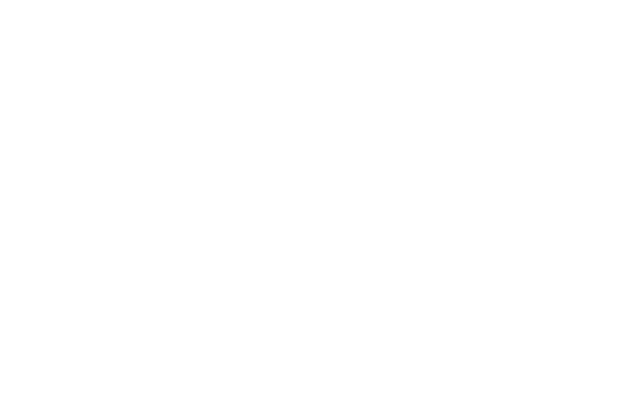
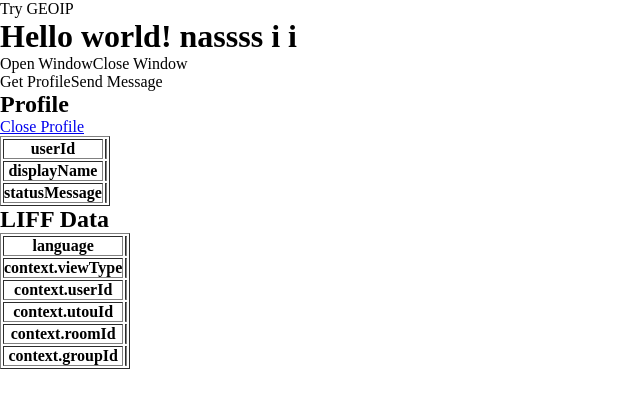
Before and after one commit to ionflare/nuxt-liff, a Nuxt app: page /index_ori in a window 1280 px wide. Before the commit this address had no page. Shown: the top 408 px of the page, without its empty margins (0-640 px from the left). Built offline with nearby package versions, Linux system fonts and the light colour scheme.

Commit message:
change ui

```diff
--- /dev/null
+++ b/components/Profile.vue
@@ -0,0 +1,80 @@
+<template>
+
+  <div>
+
+      <div>
+          <button onclick="getLocation()">Try GEOIP</button>
+
+                <p id="demo"></p>
+      </div>
+
+
+    <h1>Hello world! nassss i i</h1>
+
+      <div id="test"></div>
+
+
+      <div class="buttongroup">
+        <div class="buttonrow">
+            <button id="openwindowbutton">Open Window</button>
+            <button id="closewindowbutton">Close Window</button>
+        </div>
+        <div class="buttonrow">
+            <button id="getprofilebutton">Get Profile</button>
+            <button id="sendmessagebutton">Send Message</button>
+        </div>
+    </div>
+
+    <div id="profileinfo">
+        <h2>Profile</h2>
+        <a href="#" onclick="toggleProfileData()">Close Profile</a>
+        <div id="profilepicturediv">
+        </div>
+        <table border="1">
+            <tr>
+                <th>userId</th>
+                <td id="useridprofilefield"></td>
+            </tr>
+            <tr>
+                <th>displayName</th>
+                <td id="displaynamefield"></td>
+            </tr>
+            <tr>
+                <th>statusMessage</th>
+                <td id="statusmessagefield"></td>
+            </tr>
+        </table>
+    </div>
+
+    <div id="liffdata">
+        <h2>LIFF Data</h2>
+        <table border="1">
+            <tr>
+                <th>language</th>
+                <td id="languagefield"></td>
+            </tr>
+            <tr>
+                <th>context.viewType</th>
+                <td id="viewtypefield"></td>
+            </tr>
+            <tr>
+                <th>context.userId</th>
+                <td id="useridfield"></td>
+            </tr>
+            <tr>
+                <th>context.utouId</th>
+                <td id="utouidfield"></td>
+            </tr>
+            <tr>
+                <th>context.roomId</th>
+                <td id="roomidfield"></td>
+            </tr>
+            <tr>
+                <th>context.groupId</th>
+                <td id="groupidfield"></td>
+            </tr>
+        </table>
+    </div>
+
+  </div>
+</template>
--- /dev/null
+++ b/components/SwipeUser.vue
@@ -0,0 +1,89 @@
+<template>
+    <div id="app">
+        <v-app id="inspire">
+            <v-stepper v-model="e1">
+            <v-stepper-header>
+                <v-stepper-step :complete="e1 > 1" step="1">Name of step 1</v-stepper-step>
+
+                <v-divider></v-divider>
+
+                <v-stepper-step :complete="e1 > 2" step="2">Name of step 2</v-stepper-step>
+
+                <v-divider></v-divider>
+
+                <v-stepper-step step="3">Name of step 3</v-stepper-step>
+            </v-stepper-header>
+
+            <v-stepper-items>
+                <v-stepper-content step="1">
+                <v-card
+                    class="mb-5"
+                    color="grey lighten-1"
+                    height="200px"
+                >
+
+                    <v-img width=200 height=200 src="https://i.pinimg.com/originals/c3/51/1e/c3511ed071611cb1e00cb20a842fe31d.jpg"></v-img>
+                </v-card>
+
+                <v-btn
+                    color="primary"
+                    @click="e1 = 2"
+                >
+                    Continue
+                </v-btn>
+
+                <v-btn flat>Cancel</v-btn>
+                </v-stepper-content>
+
+                <v-stepper-content step="2">
+                <v-card
+                    class="mb-5"
+                    color="grey lighten-1"
+                    height="200px"
+                >
+                      <v-img width=200 height=200 src="https://www.askideas.com/wp-content/uploads/2016/11/Funny-Animal-Face-Picture.jpg"></v-img>
+                </v-card>
+
+                <v-btn
+                    color="primary"
+                    @click="e1 = 3"
+                >
+                    Continue
+                </v-btn>
+
+                <v-btn flat>Cancel</v-btn>
+                </v-stepper-content>
+
+                <v-stepper-content step="3">
+                <v-card
+                    class="mb-5"
+                    color="grey lighten-1"
+                    height="200px"
+                >
+                      <v-img width=200 height=200 src="https://i.ytimg.com/vi/uUX7-od_yto/hqdefault.jpg"></v-img>
+                </v-card>
+
+                <v-btn
+                    color="primary"
+                    @click="e1 = 1"
+                >
+                    Continue
+                </v-btn>
+
+                <v-btn flat>Cancel</v-btn>
+                </v-stepper-content>
+            </v-stepper-items>
+            </v-stepper>
+        </v-app>
+    </div>
+
+
+
+</template>
+<script>
+export default {
+  //props: ['description', 'image', 'shopName', 'url', 'color', 'thumbnail']
+  //prop: ['title', 'shopName', 'color']
+  props: ['e1']
+}
+</script>
--- a/nuxt.config.js
+++ b/nuxt.config.js
@@ -17,8 +17,10 @@
           { rel:  'stylesheet', href:'https://fonts.googleapis.com/css?family=Roboto:300,400,500,700|Material+Icons'}
         ]
       },
+      modules: [
 
+        '@nuxtjs/axios',
+        '@nuxtjs/vuetify',
 
-
-
+      ],
  }
--- a/package.json
+++ b/package.json
@@ -13,6 +13,8 @@
   "author": "",
   "license": "ISC",
   "dependencies": {
+    "@nuxtjs/axios": "^5.3.6",
+    "@nuxtjs/vuetify": "^0.4.3",
     "nuxt": "^2.2.0"
   }
 }
--- a/pages/index.vue
+++ b/pages/index.vue
@@ -1,87 +1,66 @@
 <template>
-
     <div>
-
-      <div>
-          <button onclick="getLocation()">Try GEOIP</button>
-
-                <p id="demo"></p>
+        <v-card height="700px" flat>
+            <div class="headline text-xs-center pa-5">
+                Active: {{ bottomNav }}
+                <div v-if="bottomNav== 'recent' ">
+                  <v-container><v-layer>
+                         <Profile v-bind="getProp" />
+                     </v-layer></v-container>
+                </div>
+                <div v-if="bottomNav== 'favorites' ">
+                    2222
+                </div>
+                <div v-if="bottomNav== 'nearby' ">
+                      <v-container><v-layer>
+                         <SwipeUser v-bind="getProp" />
+                     </v-layer></v-container>
                 </div>
 
 
-    <h1>Hello world! nassss i i</h1>
 
-      <div id="test"></div>
+            </div>
+            <v-bottom-nav
+                :active.sync="bottomNav"
+                :value="true"
+                absolute
+                color="transparent"
+            >
+                <v-btn
+                color="teal"
+                flat
+                value="recent"
+                >
+                <span>Recent</span>
+                <v-icon>history</v-icon>
+                </v-btn>
 
+                <v-btn
+                color="teal"
+                flat
+                value="favorites"
+                >
+                <span>Favorites</span>
+                <v-icon>favorite</v-icon>
+                </v-btn>
 
-      <div class="buttongroup">
-        <div class="buttonrow">
-            <button id="openwindowbutton">Open Window</button>
-            <button id="closewindowbutton">Close Window</button>
-        </div>
-        <div class="buttonrow">
-            <button id="getprofilebutton">Get Profile</button>
-            <button id="sendmessagebutton">Send Message</button>
-        </div>
-    </div>
-
-    <div id="profileinfo">
-        <h2>Profile</h2>
-        <a href="#" onclick="toggleProfileData()">Close Profile</a>
-        <div id="profilepicturediv">
-        </div>
-        <table border="1">
-            <tr>
-                <th>userId</th>
-                <td id="useridprofilefield"></td>
-            </tr>
-            <tr>
-                <th>displayName</th>
-                <td id="displaynamefield"></td>
-            </tr>
-            <tr>
-                <th>statusMessage</th>
-                <td id="statusmessagefield"></td>
-            </tr>
-        </table>
-    </div>
-
-    <div id="liffdata">
-        <h2>LIFF Data</h2>
-        <table border="1">
-            <tr>
-                <th>language</th>
-                <td id="languagefield"></td>
-            </tr>
-            <tr>
-                <th>context.viewType</th>
-                <td id="viewtypefield"></td>
-            </tr>
-            <tr>
-                <th>context.userId</th>
-                <td id="useridfield"></td>
-            </tr>
-            <tr>
-                <th>context.utouId</th>
-                <td id="utouidfield"></td>
-            </tr>
-            <tr>
-                <th>context.roomId</th>
-                <td id="roomidfield"></td>
-            </tr>
-            <tr>
-                <th>context.groupId</th>
-                <td id="groupidfield"></td>
-            </tr>
-        </table>
-    </div>
-
+                <v-btn
+                color="teal"
+                flat
+                value="nearby"
+                >
+                <span>Nearby</span>
+                <v-icon>place</v-icon>
+                </v-btn>
+            </v-bottom-nav>
+        </v-card>
     </div>
 </template>
 
+<script>
+import Profile from '~/components/Profile.vue';
+import SwipeUser from '~/components/SwipeUser.vue';
 
-
-<script>
 export default {
   head: {
     script: [
@@ -91,14 +70,21 @@ export default {
       {  src: '/liff-starter.js'},
       {  src: '/geoip.js'},
     ]
+  },
+  data: () => ({
+    bottomNav: 'recent'
+  }),
+   components:{
+        Profile,SwipeUser
+  },
+      computed:{
+        getProp(){
+
+            return {
+               e1: 0
+
             }
         }
+    },
+}
 </script>
-
-
-
-
-<!--
- <script src="https://d.line-scdn.net/liff/1.0/sdk.js"></script>
-<script src="liff-starter.js"></script>
--->
--- /dev/null
+++ b/pages/index_ori.vue
@@ -0,0 +1,104 @@
+<template>
+
+  <div>
+
+      <div>
+          <button onclick="getLocation()">Try GEOIP</button>
+
+                <p id="demo"></p>
+      </div>
+
+
+    <h1>Hello world! nassss i i</h1>
+
+      <div id="test"></div>
+
+
+      <div class="buttongroup">
+        <div class="buttonrow">
+            <button id="openwindowbutton">Open Window</button>
+            <button id="closewindowbutton">Close Window</button>
+        </div>
+        <div class="buttonrow">
+            <button id="getprofilebutton">Get Profile</button>
+            <button id="sendmessagebutton">Send Message</button>
+        </div>
+    </div>
+
+    <div id="profileinfo">
+        <h2>Profile</h2>
+        <a href="#" onclick="toggleProfileData()">Close Profile</a>
+        <div id="profilepicturediv">
+        </div>
+        <table border="1">
+            <tr>
+                <th>userId</th>
+                <td id="useridprofilefield"></td>
+            </tr>
+            <tr>
+                <th>displayName</th>
+                <td id="displaynamefield"></td>
+            </tr>
+            <tr>
+                <th>statusMessage</th>
+                <td id="statusmessagefield"></td>
+            </tr>
+        </table>
+    </div>
+
+    <div id="liffdata">
+        <h2>LIFF Data</h2>
+        <table border="1">
+            <tr>
+                <th>language</th>
+                <td id="languagefield"></td>
+            </tr>
+            <tr>
+                <th>context.viewType</th>
+                <td id="viewtypefield"></td>
+            </tr>
+            <tr>
+                <th>context.userId</th>
+                <td id="useridfield"></td>
+            </tr>
+            <tr>
+                <th>context.utouId</th>
+                <td id="utouidfield"></td>
+            </tr>
+            <tr>
+                <th>context.roomId</th>
+                <td id="roomidfield"></td>
+            </tr>
+            <tr>
+                <th>context.groupId</th>
+                <td id="groupidfield"></td>
+            </tr>
+        </table>
+    </div>
+
+  </div>
+</template>
+
+
+
+<script>
+export default {
+  head: {
+    script: [
+      //{  src: '/external.js'},
+      //{  src: '/external2.js'},
+      //{  src: 'https://d.line-scdn.net/liff/1.0/sdk.js'},
+      {  src: '/liff-starter.js'},
+      {  src: '/geoip.js'},
+    ]
+  }
+}
+</script>
+
+
+
+
+<!--
+ <script src="https://d.line-scdn.net/liff/1.0/sdk.js"></script>
+<script src="liff-starter.js"></script>
+-->
--- /dev/null
+++ b/pages/index_ori2.vue
@@ -0,0 +1,107 @@
+<template>
+  <div id="app">
+    <v-app id="inspire">
+        <v-navigation-drawer
+        fixed
+        v-model="drawer"
+        app
+        >
+        <v-list dense>
+            <v-list-tile @click="">
+            <v-list-tile-action>
+                <v-icon>home</v-icon>
+            </v-list-tile-action>
+            <v-list-tile-content>
+                <v-list-tile-title>Home</v-list-tile-title>
+            </v-list-tile-content>
+            </v-list-tile>
+            <v-list-tile @click="">
+            <v-list-tile-action>
+                <v-icon>contact_mail</v-icon>
+            </v-list-tile-action>
+            <v-list-tile-content>
+                <v-list-tile-title>Contact</v-list-tile-title>
+            </v-list-tile-content>
+            </v-list-tile>
+        </v-list>
+        </v-navigation-drawer>
+        <v-toolbar color="indigo" dark fixed app>
+        <v-toolbar-side-icon @click.stop="drawer = !drawer"></v-toolbar-side-icon>
+        <v-toolbar-title>Application</v-toolbar-title>
+        </v-toolbar>
+        <v-content>
+        <v-container fluid fill-height>
+            <v-layout
+            justify-center
+            align-center
+            >
+            <!--
+            <v-flex text-xs-center>
+                <v-tooltip left>
+                <v-btn icon large :href="source" target="_blank" slot="activator">
+                    <v-icon large>code</v-icon>
+                </v-btn>
+                <span>Source</span>
+                </v-tooltip>
+            </v-flex>
+            -->
+
+
+
+
+
+
+
+
+
+
+
+
+
+
+
+
+
+
+
+
+
+
+
+
+
+
+
+
+
+
+
+
+
+
+            </v-layout>
+        </v-container>
+        </v-content>
+        <v-footer color="indigo" app inset>
+        <span class="white--text">&copy; 2017</span>
+        </v-footer>
+    </v-app>
+    </div>
+</template>
+
+<script>
+export default {
+  head: {
+    script: [
+      //{  src: '/external.js'},
+      //{  src: '/external2.js'},
+      //{  src: 'https://d.line-scdn.net/liff/1.0/sdk.js'},
+      {  src: '/liff-starter.js'},
+      {  src: '/geoip.js'},
+    ]
+  },
+  data: () => ({
+    drawer: null
+  })
+}
+</script>
--- a/static/liff-starter.js
+++ b/static/liff-starter.js
@@ -5,7 +5,7 @@ window.onload = function (e) {
         initializeApp(data);
     });
 
-    alert("kapok wa");
+    alert("----test external javascript---");
 };
 
 function initializeApp(data) {
```
Also changed, not shown: api/index.js (added), 1 other file (tests, documents, lock files or other folders). Lines whose indentation alone changed are shown as unchanged.
